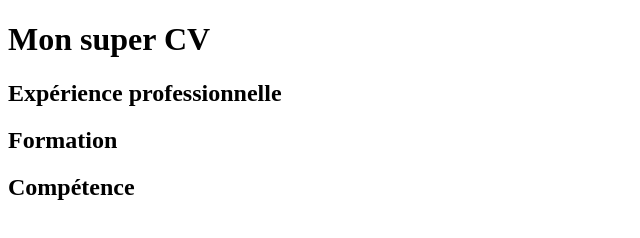
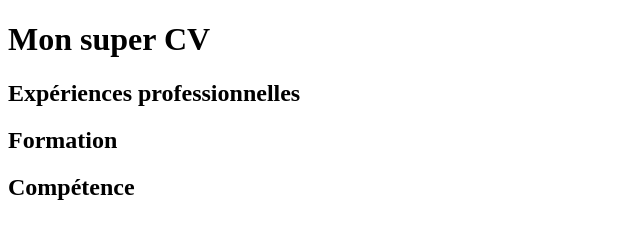
Before and after one commit to xXGabinXx/R109_TD, a plain HTML site: page index.html in a window 1280 px wide. Shown: the full height of the page, 0-640 px from the left. Drawn offline with Linux system fonts and the light colour scheme.

Commit message:
add html content

```diff
--- a/index.html
+++ b/index.html
@@ -7,7 +7,7 @@
 </head>
 <body>
     <h1>Mon super CV</h1>
-    <h2>Expérience professionnelle</h2>
+    <h2>Expériences professionnelles</h2>
     <h2>Formation</h2>
     <h2>Compétence</h2>
 </body>
```
